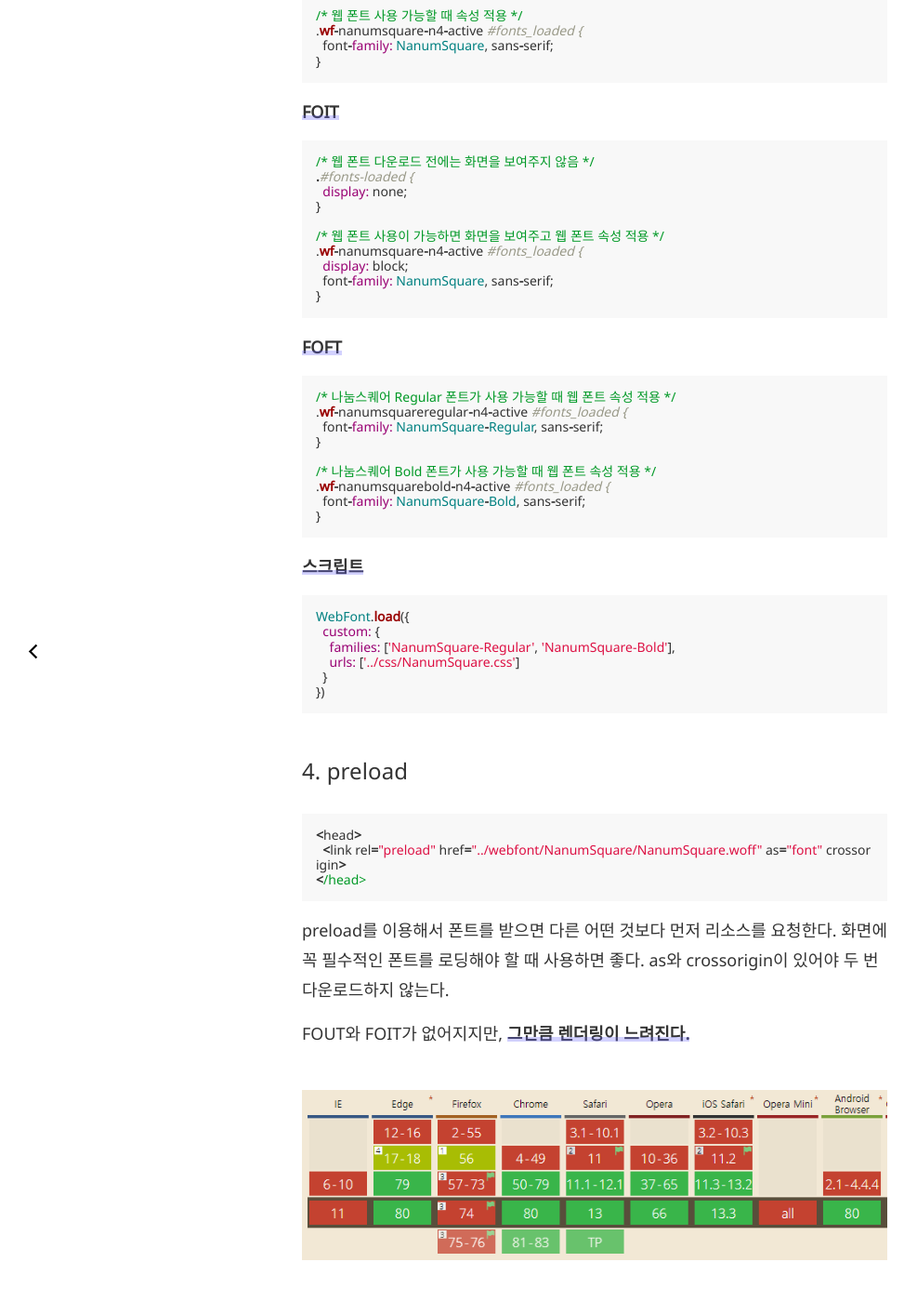
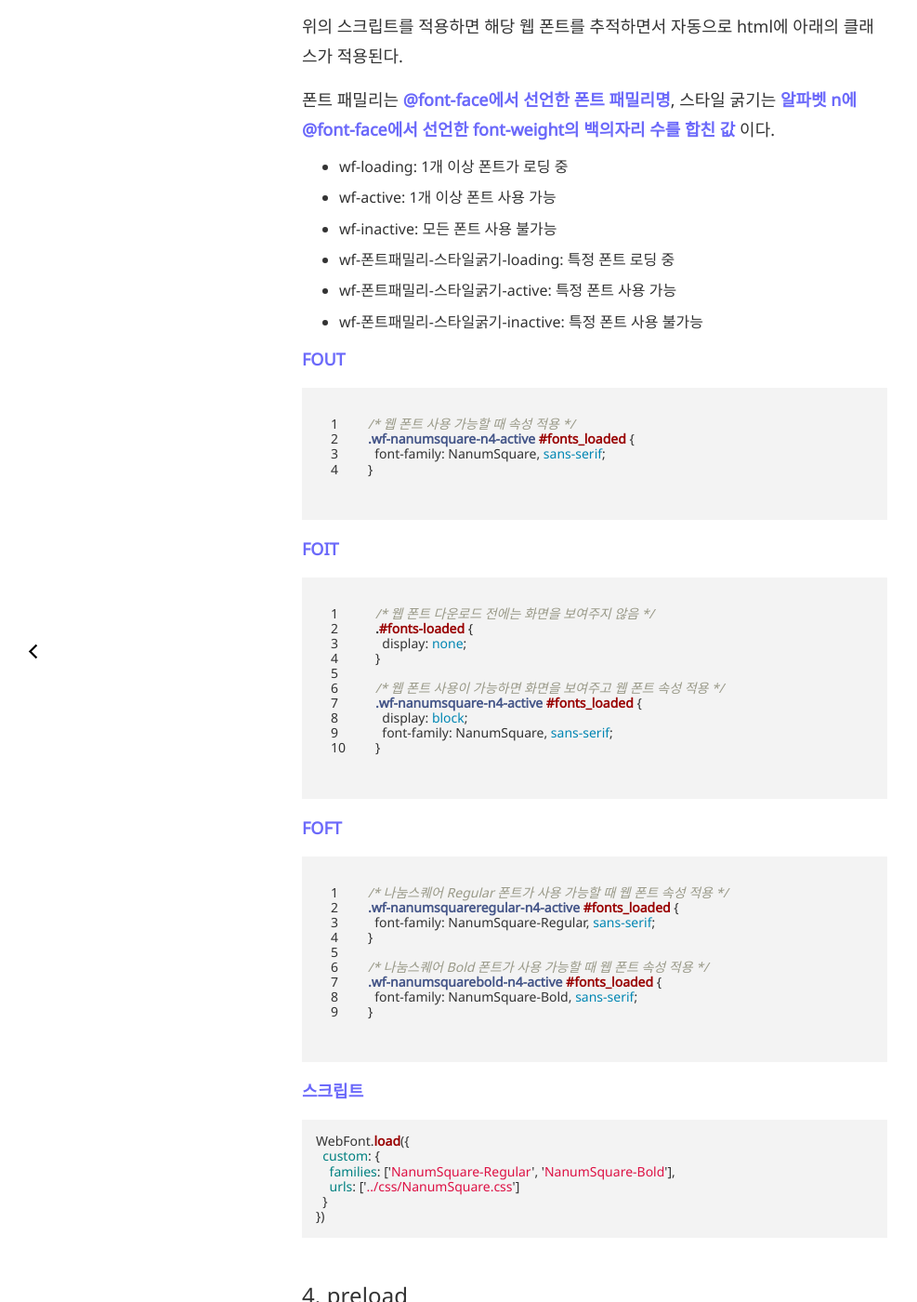
Before and after one commit to ahyoung21/ahyoung21.github.io, a Jekyll site: the page built from _posts/2020-03-12-webfont.md, in a window 1280 px wide and 1400 px high, scrolled down 9270 px. Shown: the whole window at 93% size, without its empty margins (0-987 px from the left). Built offline with Jekyll 4.4.1, drawn with Linux system fonts in a browser that asks for light colours; some of the changed text lies outside the part shown.

Commit message:
modify style

```diff
--- a/_posts/2020-03-12-webfont.md
+++ b/_posts/2020-03-12-webfont.md
@@ -11,8 +11,7 @@ date:   2020-03-11 13:30:35 +0300
 
 ## @font-face 속성
 
-{% highlight ruby %}
-
+{% highlight css linenos %}
 @font-face {
   font-family: NanumSquareWeb;
   src: local(NanumSquareR),
@@ -28,7 +27,6 @@ date:   2020-03-11 13:30:35 +0300
 h1 {
   font-family: NanumSquareWeb, sans-serif;
 }
-
 {% endhighlight %}
 
 웹 폰트를 사용하려고 __@font-face__ 를 적용한 코드이다. @font-face에는 font-family, src, font-style, font-weight, unicode-range 속성을 사용할 수 있다.
@@ -38,7 +36,7 @@ h1 {
 font-family는 CSS에서 사용할 웹폰트 패밀리명이다.
 아래 코드는 내가 사용할 웹폰트 패밀리명을 __NanumSquareWeb__ 으로 하겠다. 라고 선언한 예제이다.
 
-{% highlight ruby %}
+{% highlight css linenos %}
 
 @font-face {
   font-family: NanumSquareWeb;
@@ -49,7 +47,7 @@ font-family는 CSS에서 사용할 웹폰트 패밀리명이다.
 
 font-family에서 선언한 웹폰트 패밀리명과 사용할 웹폰트 명이 같을 필요는 없다.
 
-{% highlight ruby %}
+{% highlight css linenos %}
 
 @font-face {
   font-family: '아무폰트명';
@@ -72,7 +70,7 @@ font-family에서 선언한 웹폰트 패밀리명과 사용할 웹폰트 명이
 
 두 속성 모두 , 를 사용하여 여러번 중첩해서 사용할 수 있다.
 
-{% highlight ruby %}
+{% highlight css linenos %}
 
 @font-face {
   font-family: NanumSquareWeb;
@@ -87,7 +85,7 @@ font-family에서 선언한 웹폰트 패밀리명과 사용할 웹폰트 명이
 
 브라우저는
 
-{% highlight ruby %}
+{% highlight css %}
 
 local(NanumSquareR) → local(NanumSquare) → url(NanumSquareR.eot) → url(NanumSquareR.woff) → url(NanumSquareR.ttf)
 
@@ -97,10 +95,8 @@ local(NanumSquareR) → local(NanumSquare) → url(NanumSquareR.eot) → url(Nan
 
 만약 나눔스퀘어 폰트가 __설치되지 않은__ 사용자가 __크롬브라우저__ 를 통해 접속하면
 
-{% highlight ruby %}
-
+{% highlight css %}
 local(NanumSquareR) → local(NanumSquare) → url(NanumSquareR.eot) → url(NanumSquareR.woff)
-
 {% endhighlight %}
 
 위 순서대로 폰트를 찾다가 __NanumSquareR.woff__ 파일이 적용된다. 그 이유는 크롬브라우저는 __.eot__ 파일을 지원하지 않기 때문이다.
@@ -108,7 +104,7 @@ __즉, 불필요한 다운로드__ 가 일어나게 된다.
 
 불필요한 다운로드를 막기 위해 __format속성__ 을 사용한다.
 
-{% highlight ruby %}
+{% highlight css linenos %}
 
 @font-face {
   font-family: NanumSquareWeb;
@@ -129,27 +125,27 @@ __format속성__ 을 사용하면 브라우저에서 지원 가능한 파일만
 
 폰트 패밀리명을 하나로 하고, 여러개의 스타일을 표현하고자 할 때 사용한다.
 
-{% highlight ruby %}
+{% highlight css linenos %}
 
 @font-face {
-  font-family: NanumSquareWeb;
-  src: url(NanumSquareL.woff) format('woff');
-  font-weight: 300;
+    font-family: NanumSquareWeb;
+    src: url(NanumSquareL.woff) format('woff');
+    font-weight: 300;
 }
 @font-face {
-  font-family: NanumSquareWeb;
-  src: url(NanumSquareR.woff) format('woff');
-  font-weight: 400;
+    font-family: NanumSquareWeb;
+    src: url(NanumSquareR.woff) format('woff');
+    font-weight: 400;
 }
 @font-face {
-  font-family: NanumSquareWeb;
-  src: url(NanumSquareB.woff) format('woff');
-  font-weight: 700;
+    font-family: NanumSquareWeb;
+    src: url(NanumSquareB.woff) format('woff');
+    font-weight: 700;
 }
 @font-face {
-  font-family: NanumSquareWeb;
-  src: url(NanumSquareEB.woff) format('woff');
-  font-weight: 800;
+    font-family: NanumSquareWeb;
+    src: url(NanumSquareEB.woff) format('woff');
+    font-weight: 800;
 }
 
 {% endhighlight %}
@@ -160,12 +156,12 @@ __format속성__ 을 사용하면 브라우저에서 지원 가능한 파일만
 
 ![]({{site.baseurl}}/assets/img/posts/webfont_img1.png)
 
-{% highlight ruby %}
+{% highlight css linenos %}
 
 @font-face {
-  font-family: NanumSquareWeb;
-  src: url(NanumSquareL.woff) format('woff');
-  unicode-range: U+BC14, U+CC28
+    font-family: NanumSquareWeb;
+    src: url(NanumSquareL.woff) format('woff');
+    unicode-range: U+BC14, U+CC28
 }
 
 {% endhighlight %}
@@ -185,7 +181,7 @@ unicode-range 속성의 장점은 등록된 글자가 텍스트에 없으면 웹
 - **WOFF2**
   - IE를 제외한 모든 브라우저에서 사용 가능
 
-{% highlight ruby %}
+{% highlight css linenos %}
 
 @font-face {
   font-family: NanumSquare;
@@ -208,7 +204,7 @@ unicode-range 속성의 장점은 등록된 글자가 텍스트에 없으면 웹
 
 하위브라우저 대응이 필요없다면 아래코드와 같이 작성하면 최적화에 도움이 된다.
 
-{% highlight ruby %}
+{% highlight css linenos %}
 
 @font-face {
   font-family: NanumSquare;
@@ -277,7 +273,7 @@ IE와 edge를 빼고는 모두 지원하므로 텍스트가 보이지 않는 문
 
 그럴때엔 구글에서 제공하는 Google Webfont Loader를 사용하면 해결할 수 있다.
 
-{% highlight ruby %}
+{% highlight javascript %}
 
 https://ajax.googleapis.com/ajax/libs/webfont/1.6.16/webfont.js
 WebFont.load({
@@ -302,7 +298,7 @@ WebFont.load({
 
 __FOUT__
 
-{% highlight ruby %}
+{% highlight css linenos %}
 
 /* 웹 폰트 사용 가능할 때 속성 적용 */
 .wf-nanumsquare-n4-active #fonts_loaded {
@@ -313,7 +309,7 @@ __FOUT__
 
 __FOIT__
 
-{% highlight ruby %}
+{% highlight css linenos %}
 
 /* 웹 폰트 다운로드 전에는 화면을 보여주지 않음 */
 .#fonts-loaded {
@@ -330,7 +326,7 @@ __FOIT__
 
 __FOFT__
 
-{% highlight ruby %}
+{% highlight css linenos %}
 
 /* 나눔스퀘어 Regular 폰트가 사용 가능할 때 웹 폰트 속성 적용 */
 .wf-nanumsquareregular-n4-active #fonts_loaded {
@@ -346,7 +342,7 @@ __FOFT__
 
 __스크립트__
 
-{% highlight ruby %}
+{% highlight javascript linear %}
 
 WebFont.load({
   custom: {
@@ -359,7 +355,7 @@ WebFont.load({
 
 ### 4. preload
 
-{% highlight ruby %}
+{% highlight html %}
 
 <head>
   <link rel="preload" href="../webfont/NanumSquare/NanumSquare.woff" as="font" crossorigin>
--- a/_sass/1-tools/_normalize.scss
+++ b/_sass/1-tools/_normalize.scss
@@ -90,22 +90,7 @@ strong {
 }
 
 strong {
-  position: relative;
-  // display: inline-block;
-  // line-height: 14px;
-  // border-bottom: 4px solid rgba(107,105,250,0.5);
-
-  &:after {
-    position: absolute;
-    bottom: 3px;
-    left: 0;
-    right: 0;
-    z-index: 10;
-    height: 5px;
-    background: #6b69fa;
-    opacity: 0.3;
-    content: '';
-  }
+  color: $primary-color;
 }
 
 /**
--- a/_sass/1-tools/_syntax-highlighting.scss
+++ b/_sass/1-tools/_syntax-highlighting.scss
@@ -3,27 +3,27 @@
 */
 
 .highlight {
-  background: #f8f8f8;
+  background: #f3f3f3;
 
   .highlighter-rouge & {
     background: #eef;
   }
 
   .c     { color: #998; font-style: italic } // Comment
-  .err   { color: #a61717; background-color: #e3d2d2 } // Error
+  .err   { color: #a61717; } // Error
   .k     { font-weight: bold } // Keyword
   .o     { font-weight: bold } // Operator
   .cm    { color: #998; font-style: italic } // Comment.Multiline
   .cp    { color: #999; font-weight: bold } // Comment.Preproc
   .c1    { color: #998; font-style: italic } // Comment.Single
   .cs    { color: #999; font-weight: bold; font-style: italic } // Comment.Special
-  .gd    { color: #000; background-color: #fdd } // Generic.Deleted
-  .gd .x { color: #000; background-color: #faa } // Generic.Deleted.Specific
+  .gd    { color: #000;  } // Generic.Deleted
+  .gd .x { color: #000;  } // Generic.Deleted.Specific
   .ge    { font-style: italic } // Generic.Emph
   .gr    { color: #a00 } // Generic.Error
   .gh    { color: #999 } // Generic.Heading
-  .gi    { color: #000; background-color: #dfd } // Generic.Inserted
-  .gi .x { color: #000; background-color: #afa } // Generic.Inserted.Specific
+  .gi    { color: #000;  } // Generic.Inserted
+  .gi .x { color: #000;  } // Generic.Inserted.Specific
   .go    { color: #888 } // Generic.Output
   .gp    { color: #555 } // Generic.Prompt
   .gs    { font-weight: bold } // Generic.Strong
```
Also changed, not shown: _posts/2020-01-12-display.md (+2 -2 lines).
